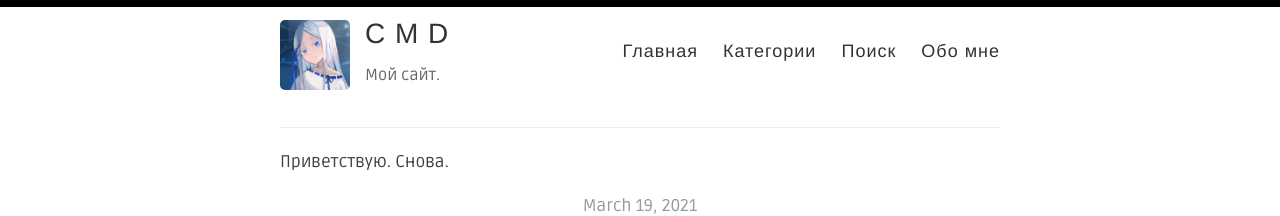
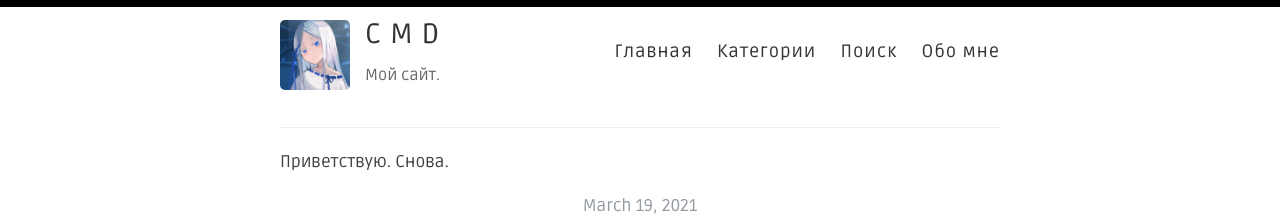
Before and after one commit to cmd410/cmd410.github.io, a Jekyll site: the page built from index.html, in a window 1280 px wide. Shown: the top 216 px of the page. Built offline with Jekyll 4.4.1, drawn with Linux system fonts in a browser that asks for light colours; the list of posts is cut into pages by our own code.

Commit message:
Ruda everywhere

```diff
--- a/assets/style.scss
+++ b/assets/style.scss
@@ -22,7 +22,8 @@ html {
 
 body {
   background: #fff;
-  font-family: 'Ruda', -system-ui, -apple-system, BlinkMacSystemFont, "Segoe UI", Roboto, Helvetica, Arial, sans-serif, "Apple Color Emoji", "Segoe UI Emoji", "Segoe UI Symbol";
+  font-family: 'Ruda', -system-ui, -apple-system, Arial, sans-serif;
+
   color: #404040;
   line-height: 100%;
   font-weight: 100;
@@ -38,7 +39,8 @@ body {
 }
 
 h1, h2, h3, h4, h5, h6 {
-  font-family: 'Ruda', -system-ui, -apple-system, BlinkMacSystemFont, "Segoe UI", Roboto, Helvetica, Arial, sans-serif, "Apple Color Emoji", "Segoe UI Emoji", "Segoe UI Symbol";
+  font-family: 'Ruda', -system-ui, -apple-system, Arial, sans-serif;
+
   color: $darkerGray;
   font-weight: 100;
 
@@ -309,7 +311,8 @@ p > img {
   margin: 0;
   color: $darkGray;
   cursor: pointer;
-  font-family: $helveticaNeue;
+  font-family: 'Ruda', -system-ui, -apple-system, Arial, sans-serif;
+
   font-weight: 300;
   font-size: 28px;
   letter-spacing: 1px;
@@ -334,7 +337,7 @@ p > img {
 nav {
   float: right;
   margin-top: 23px; // @TODO: Vertically middle align
-  font-family: $helveticaNeue;
+  font-family: 'Ruda', Arial, sans-serif;
   font-size: 18px;
 
   @include mobile {
@@ -448,7 +451,8 @@ body:after {
 }
 
 .post h1{
-  font-family: 'Ruda', -system-ui, -apple-system, BlinkMacSystemFont, "Segoe UI", Roboto, Helvetica, Arial, sans-serif, "Apple Color Emoji", "Segoe UI Emoji", "Segoe UI Symbol";
+  font-family: 'Ruda', -system-ui, -apple-system, Arial, sans-serif;
+
   text-align: center;
   font-weight: bold;
   font-kerning: auto;
@@ -457,7 +461,8 @@ body:after {
 }
 
 .page h1{
-  font-family: 'Ruda', -system-ui, -apple-system, BlinkMacSystemFont, "Segoe UI", Roboto, Helvetica, Arial, sans-serif, "Apple Color Emoji", "Segoe UI Emoji", "Segoe UI Symbol";
+  font-family: 'Ruda', -system-ui, -apple-system, Arial, sans-serif;
+
   text-align: center;
   font-weight: bold;
   font-kerning: auto;
```
